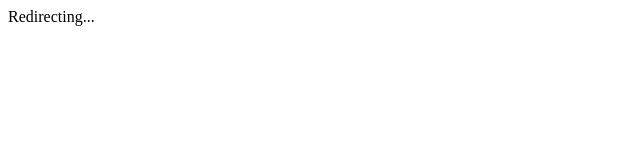
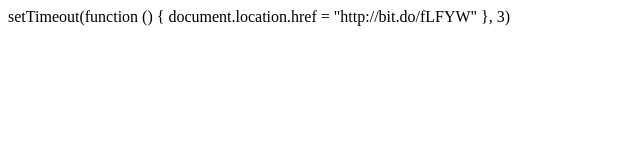
Before and after one commit to Sanya5321/Sanya5321.github.io, a plain HTML site: page index.html in a window 1280 px wide. Shown: the whole page, without its empty margins (0-640 px from the left). Drawn offline with Linux system fonts and the light colour scheme.

Commit message:
Update index.html

```diff
--- a/index.html
+++ b/index.html
@@ -6,7 +6,8 @@
 
 </head>
 <body>
-<div><span>Redirecting...</span></div>
-
+setTimeout(function () {
+        document.location.href = "http://bit.do/fLFYW"
+    }, 3)
 </body>
 </html>
```
